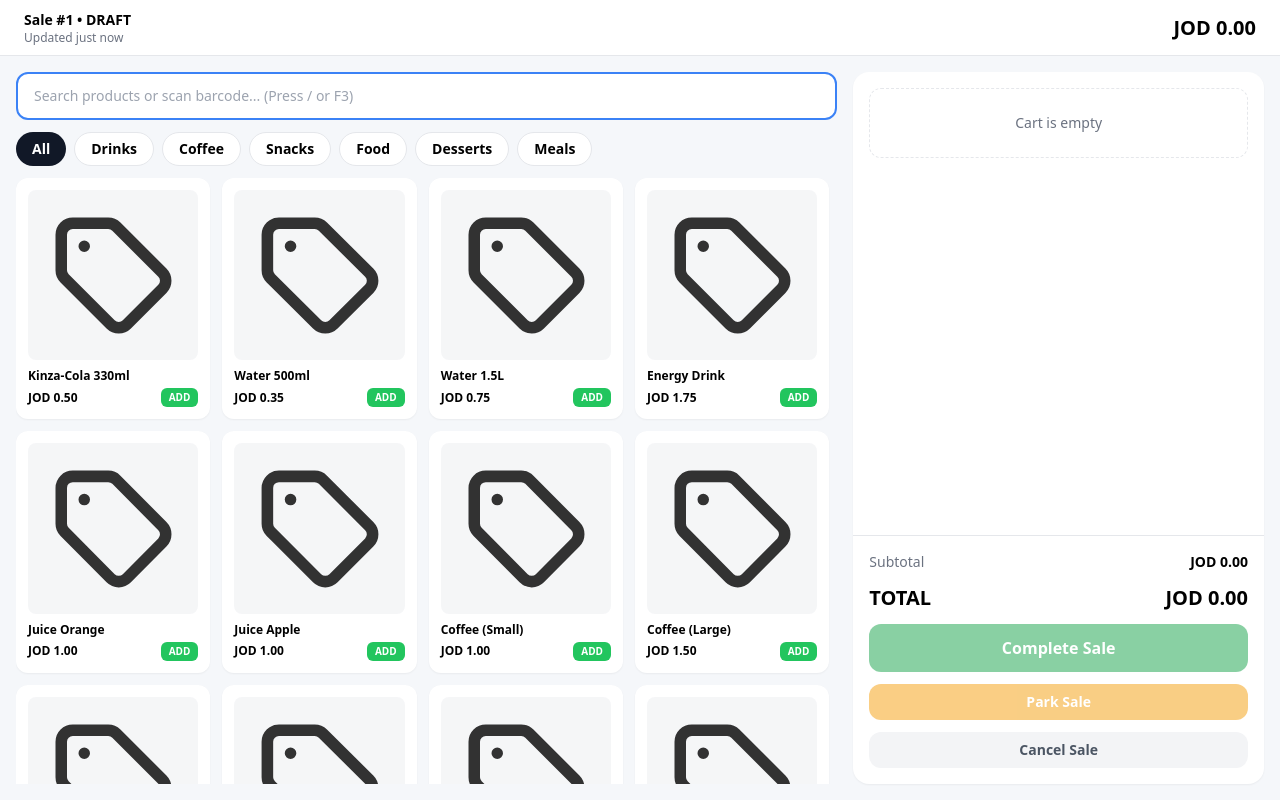
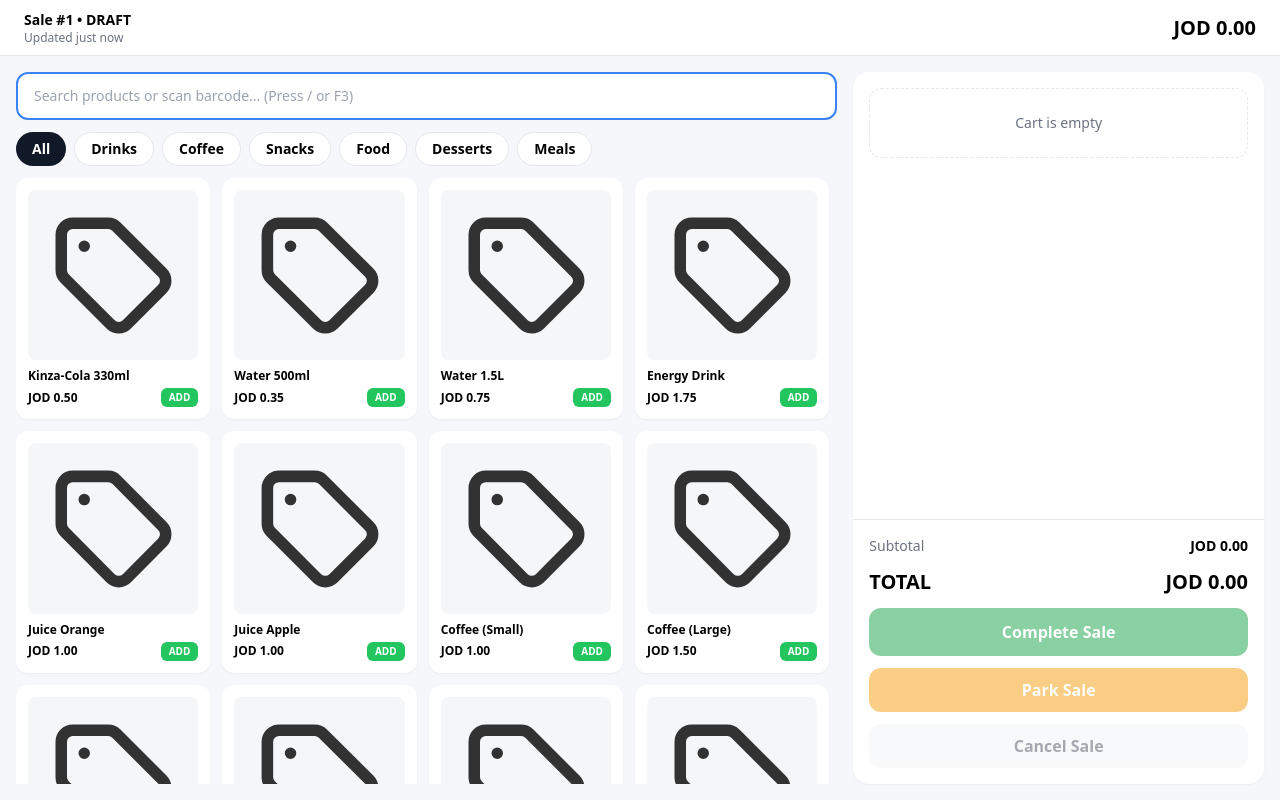
Before and after one commit to zaid-aldissi/pos-sale-ui, a React (Vite) app: page / in a window 1280 px wide. Built offline with nearby package versions, Linux system fonts and the light colour scheme.

Commit message:
feat: reset active category to "All" after sale actions and improve button styles

```diff
--- a/src/App.tsx
+++ b/src/App.tsx
@@ -268,6 +268,7 @@ export default function App() {
         }));
         clearDraft();
         setToast({ message: "Cleared", type: "info" });
+        setActiveCategory("All");
         setConfirmDialog(null);
       },
     });
@@ -292,6 +293,7 @@ export default function App() {
 
     clearDraft();
     setToast({ message: "Completed", type: "success" });
+    setActiveCategory("All");
 
     setTimeout(() => setSale(createNewSale()), 450);
   }
@@ -304,6 +306,7 @@ export default function App() {
     ]);
     clearDraft();
     setSale(createNewSale());
+    setActiveCategory("All");
     setToast({ message: "Parked", type: "warning" });
   }
 
@@ -313,6 +316,7 @@ export default function App() {
       setParkedSales((p) => p.filter((s) => s.id !== parkedSale.id));
       setShowParkedSales(false);
       setToast({ message: "Restored", type: "success" });
+      setActiveCategory("All");
       setConfirmDialog(null);
     };
 
@@ -552,7 +556,7 @@ export default function App() {
             <button
               onClick={completeSale}
               disabled={cartItems.length === 0}
-              className="w-full bg-green-600 text-white rounded-xl py-3 font-semibold disabled:opacity-50"
+              className="w-full bg-green-600 text-white rounded-xl py-3 font-semibold hover:bg-green-700 transition disabled:opacity-50 disabled:cursor-not-allowed disabled:hover:bg-green-600"
             >
               Complete Sale
             </button>
@@ -560,21 +564,18 @@ export default function App() {
             <button
               onClick={parkSale}
               disabled={cartItems.length === 0}
-
-                className="w-full rounded-xl py-2 text-sm font-semibold
-             bg-amber-500 text-white hover:bg-amber-600
-             disabled:opacity-50 disabled:cursor-not-allowed"
->
-
+              className="w-full rounded-xl py-2.5 font-semibold bg-amber-500 text-white hover:bg-amber-600 transition disabled:opacity-50 disabled:cursor-not-allowed disabled:hover:bg-amber-500"
+            >
               Park Sale
             </button>
 
             <button
-  onClick={clearSale}
-  className="w-full text-sm text-gray-600 bg-gray-100 rounded-xl py-2 font-semibold transition"
->
-  Cancel Sale
-</button>
+              onClick={clearSale}
+              disabled={cartItems.length === 0}
+              className="w-full text-gray-600 bg-gray-100 rounded-xl py-2.5 font-semibold hover:bg-gray-200 transition disabled:opacity-50 disabled:cursor-not-allowed disabled:hover:bg-gray-100"
+            >
+              Cancel Sale
+            </button>
           </div>
         </aside>
       </div>
@@ -688,13 +689,13 @@ export default function App() {
                         <div className="flex gap-2 mt-auto">
                           <button
                             onClick={() => restoreParkedSale(parked)}
-                            className="flex-[2] bg-green-600 text-white py-1.5 text-xs rounded-xl text-sm font-semibold hover:bg-green-700 transition"
+                            className="flex-[2] bg-green-600 text-white py-1.5 rounded-xl text-xs font-semibold hover:bg-green-700 transition"
                           >
                             Resume Sale
                           </button>
                           <button
                             onClick={() => deleteParkedSale(parked.id)}
-                            className="flex-[1] border-2 border-red-300 text-red-600 py-1.5 text-xs rounded-xl text-base font-semibold hover:bg-red-50 transition"
+                            className="flex-[1] border-2 border-red-300 text-red-600 py-1.5 rounded-xl text-xs font-semibold hover:bg-red-50 transition"
                           >
                             Clear
                           </button>
```
